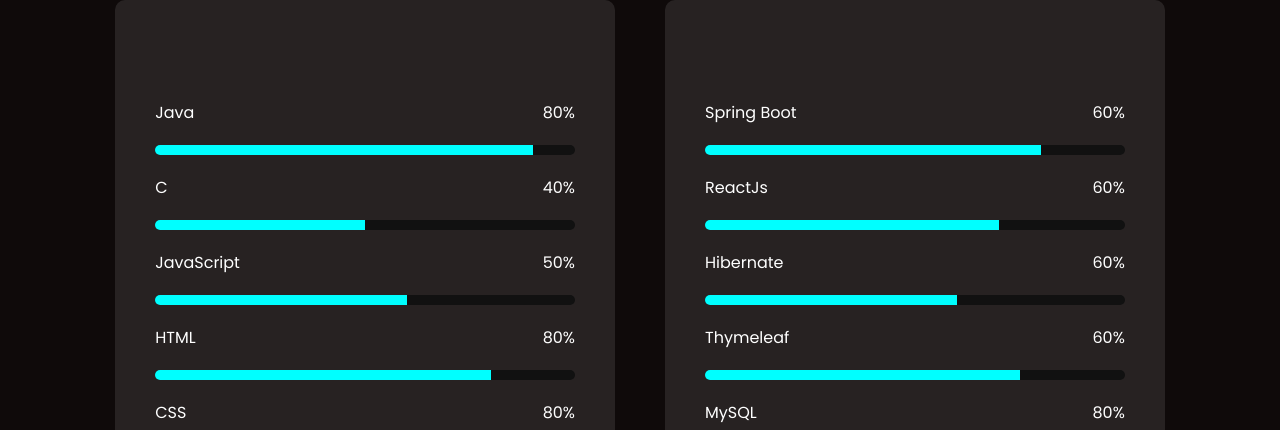
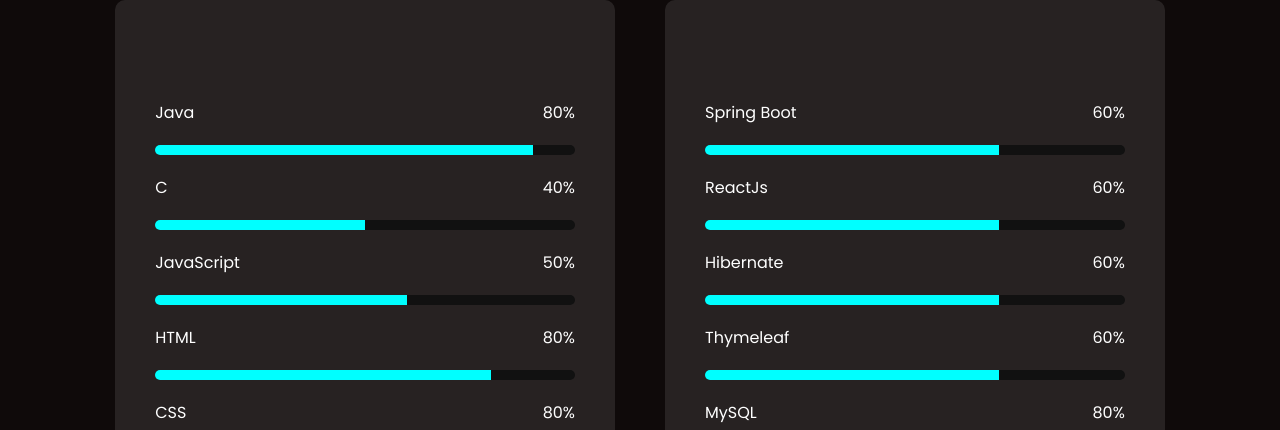
Before and after one commit to RaunakAgarwal18/RaunakAgarwal_Portfolio, a website: page index.html in a window 1280 px wide. Shown: the part 2791-3221 px from the top of the page. Drawn offline with nearby package versions, Linux system fonts and the light colour scheme.

Commit message:
Update index.html

```diff
--- a/index.html
+++ b/index.html
@@ -164,7 +164,7 @@
                         <span class="topic">60%</span>
                     </div>
                     <div class="bar-side">
-                        <div class="bar bar-4"></div>
+                        <div class="bar bar-5"></div>
                     </div>
                     <div class="single-skill">
                         <span class="topic">ReactJs</span>
@@ -178,14 +178,14 @@
                         <span class="topic">60%</span>
                     </div>
                     <div class="bar-side">
-                        <div class="bar bar-3"></div>
+                        <div class="bar bar-5"></div>
                     </div>
                     <div class="single-skill">
                         <span class="topic">Thymeleaf</span>
                         <span class="topic">60%</span>
                     </div>
                     <div class="bar-side">
-                        <div class="bar bar-6"></div>
+                        <div class="bar bar-5"></div>
                     </div>
                     <div class="single-skill">
                         <span class="topic">MySQL</span>
```
